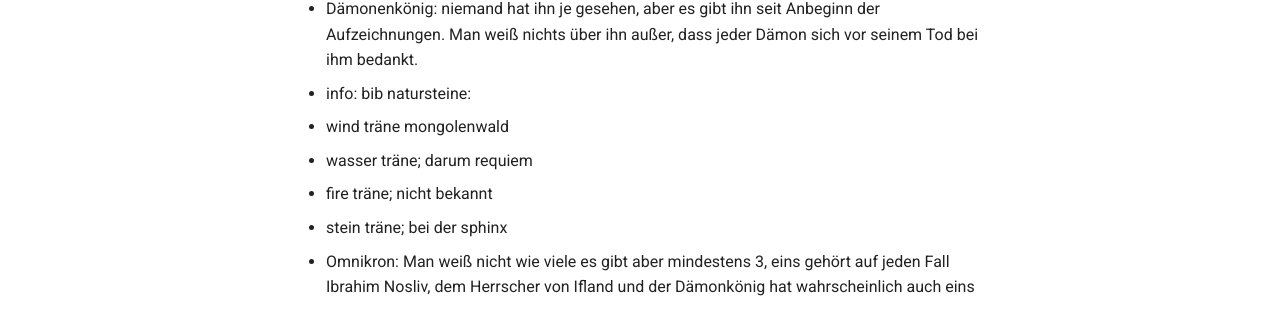
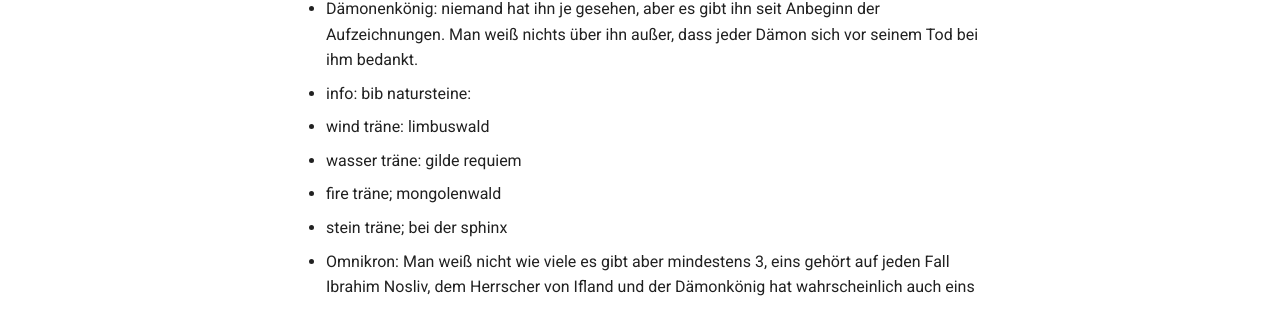
Before and after one commit to mkdocs-pnp/avalon, an MkDocs documentation site: the page built from docs/chapter/chapter5.md, in a window 1280 px wide and 1220 px high. Shown: the part 735-1045 px from the top of the window. Built offline with MkDocs 1.6.1 and Material for MkDocs 9.7.7, drawn with Linux system fonts in a browser that asks for light colours.

Commit message:
fix 4 elemental tears.

```diff
--- a/docs/chapter/chapter5.md
+++ b/docs/chapter/chapter5.md
@@ -18,9 +18,9 @@
   * silbernes amulett aus der hölle
 * Dämonenkönig: niemand hat ihn je gesehen, aber es gibt ihn seit Anbeginn der Aufzeichnungen. Man weiß nichts über ihn außer, dass jeder Dämon sich vor seinem Tod bei ihm bedankt.
 * info: bib natursteine:
-  * wind träne mongolenwald
-  * wasser träne; darum requiem
-  * fire träne; nicht bekannt
+  * wind träne: limbuswald
+  * wasser träne: gilde requiem
+  * fire träne; mongolenwald
   * stein träne; bei der sphinx
   * Omnikron: Man weiß nicht wie viele es gibt aber mindestens 3, eins gehört auf jeden Fall Ibrahim Nosliv, dem Herrscher von Ifland und der Dämonkönig hat wahrscheinlich auch eins
 
```
